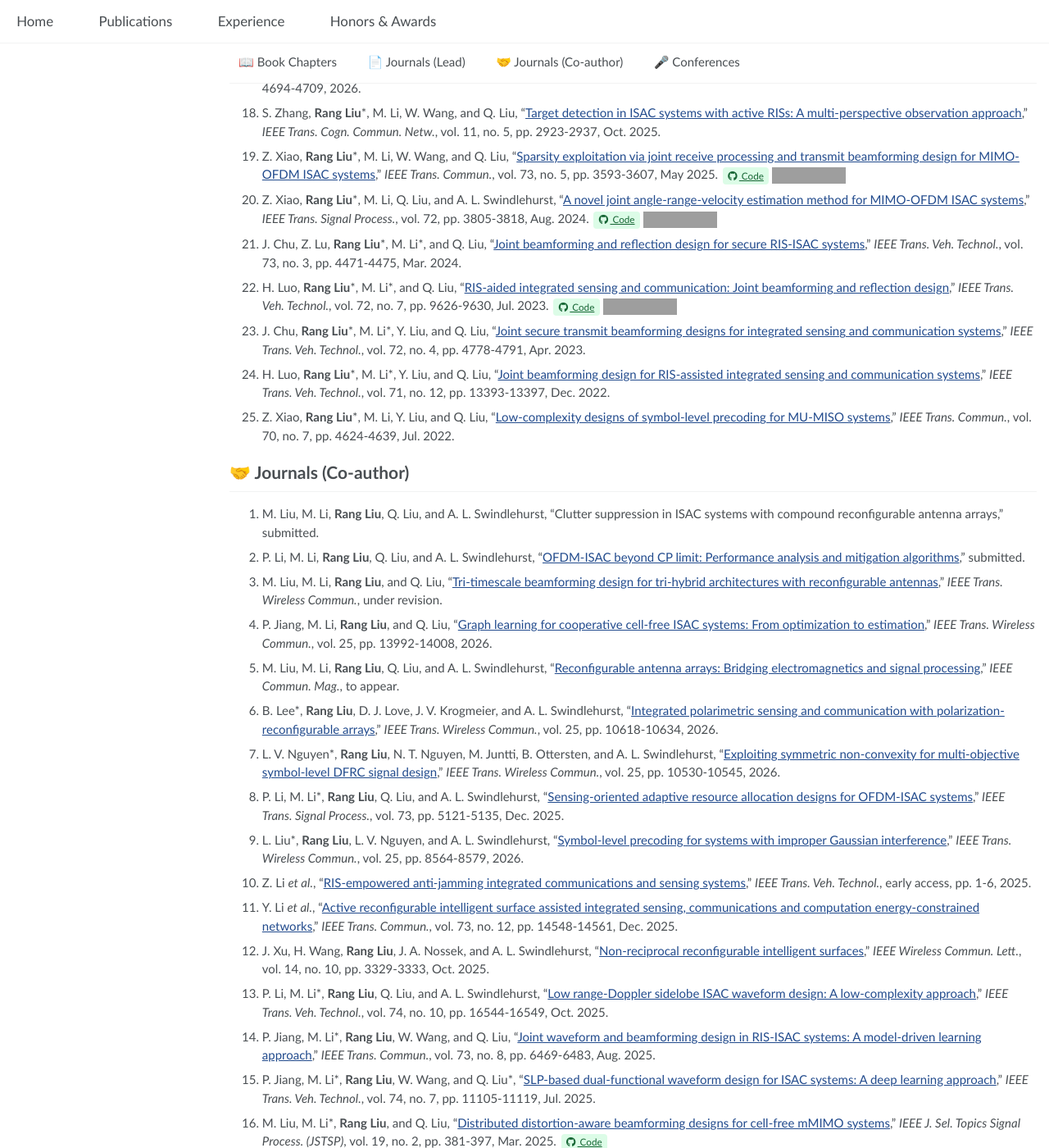
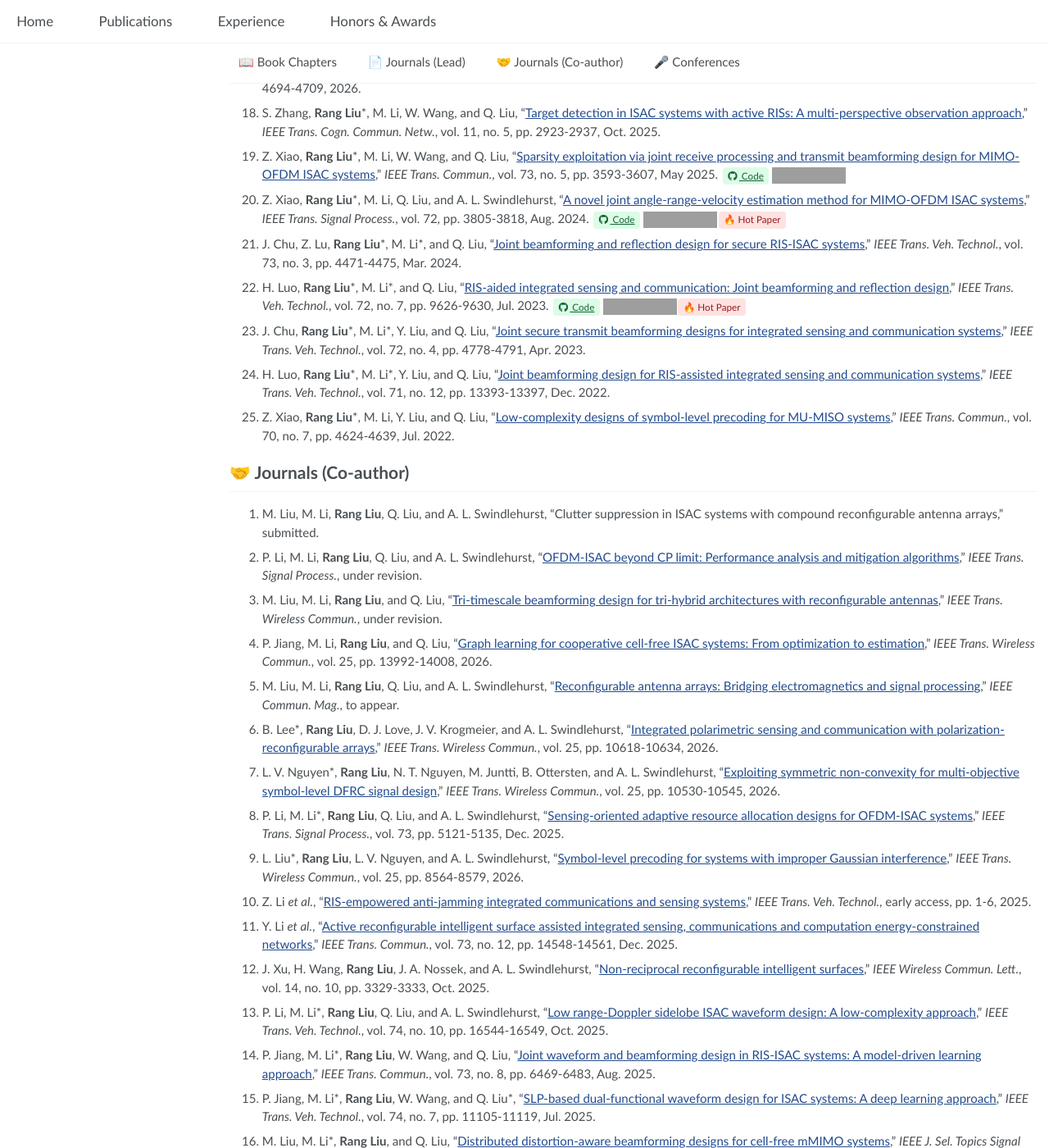
Before and after one commit to RangLiu0706/RangLiu0706.github.io, a Jekyll site: the page built from _pages/publications.md, in a window 1280 px wide and 1400 px high, scrolled down 1201 px. Shown: the whole window at 82% size. Built offline with Jekyll 4.4.1, drawn with Linux system fonts in a browser that asks for light colours; some of the changed text lies outside the part shown; grey boxes are pictures that could not be loaded.

Commit message:
update0516

```diff
--- a/_pages/publications.md
+++ b/_pages/publications.md
@@ -37,7 +37,7 @@
 
 1. **Rang Liu**\*, M. Li, Q. Liu, and A. L. Swindlehurst, "[DOA estimation-oriented joint array partitioning and beamforming designs for ISAC systems](https://ieeexplore.ieee.org/document/10810291)," *IEEE Trans. Wireless Commun.*, vol. 24, no. 3, pp. 2052-2066, Mar. 2025.
 
-1. **Rang Liu**, M. Li\*, Q. Liu, and A. L. Swindlehurst, "[SNR/CRB-constrained joint beamforming and reflection designs for RIS-ISAC systems](https://ieeexplore.ieee.org/document/10364735)," *IEEE Trans. Wireless Commun.*, vol. 23, no. 7, pp. 7456-7470, Jul. 2024. <a href="https://github.com/RangLiu0706/SNR-CRB-constrained-beamforming-for-RIS-ISAC" class="pub-badge pub-code"><i class="fab fa-github"></i> Code</a> <img src="https://img.shields.io/github/stars/RangLiu0706/SNR-CRB-constrained-beamforming-for-RIS-ISAC?style=social&label=" alt="stars"> <span class="pub-badge pub-highly-cited">🏆 Highly Cited</span>
+1. **Rang Liu**, M. Li\*, Q. Liu, and A. L. Swindlehurst, "[SNR/CRB-constrained joint beamforming and reflection designs for RIS-ISAC systems](https://ieeexplore.ieee.org/document/10364735)," *IEEE Trans. Wireless Commun.*, vol. 23, no. 7, pp. 7456-7470, Jul. 2024. <a href="https://github.com/RangLiu0706/SNR-CRB-constrained-beamforming-for-RIS-ISAC" class="pub-badge pub-code"><i class="fab fa-github"></i> Code</a> <img src="https://img.shields.io/github/stars/RangLiu0706/SNR-CRB-constrained-beamforming-for-RIS-ISAC?style=social&label=" alt="stars"> <span class="pub-badge pub-highly-cited">🏆 Highly Cited</span><span class="pub-badge pub-hot">🔥 Hot Paper</span>
 
 1. **Rang Liu**, M. Li\*, H. Luo, Q. Liu, and A. L. Swindlehurst, "[Integrated sensing and communication with reconfigurable intelligent surfaces: Opportunities, applications, and future directions](https://ieeexplore.ieee.org/document/10077119/)," *IEEE Wireless Commun.*, vol. 30, no. 1, pp. 50-57, Feb. 2023.  <a href="https://github.com/RangLiu0706/RIS_ISAC_magazine" class="pub-badge pub-code"><i class="fab fa-github"></i> Code</a> <img src="https://img.shields.io/github/stars/RangLiu0706/RIS_ISAC_magazine?style=social&label=" alt="stars"> <span class="pub-badge pub-highly-cited">🏆 Highly Cited</span> <span class="pub-badge pub-hot">🔥 Hot Paper</span>
 
@@ -70,11 +70,11 @@
 
 1. Z. Xiao, **Rang Liu**\*, M. Li, W. Wang, and Q. Liu, "[Sparsity exploitation via joint receive processing and transmit beamforming design for MIMO-OFDM ISAC systems](https://ieeexplore.ieee.org/document/10736664)," *IEEE Trans. Commun.*, vol. 73, no. 5, pp. 3593-3607, May 2025. <a href="https://github.com/RangLiu0706/Sparsity-Exploitation-MIMO-OFDM-ISAC" class="pub-badge pub-code"><i class="fab fa-github"></i> Code</a> <img src="https://img.shields.io/github/stars/RangLiu0706/Sparsity-Exploitation-MIMO-OFDM-ISAC?style=social&label=" alt="stars">
 
-1. Z. Xiao, **Rang Liu**\*, M. Li, Q. Liu, and A. L. Swindlehurst, "[A novel joint angle-range-velocity estimation method for MIMO-OFDM ISAC systems](https://ieeexplore.ieee.org/document/10634583)," *IEEE Trans. Signal Process.*, vol. 72, pp. 3805-3818, Aug. 2024. <a href="https://github.com/RangLiu0706/Parameter-Estimation-MIMO-OFDM-ISAC" class="pub-badge pub-code"><i class="fab fa-github"></i> Code</a> <img src="https://img.shields.io/github/stars/RangLiu0706/Parameter-Estimation-MIMO-OFDM-ISAC?style=social&label=" alt="stars">
+1. Z. Xiao, **Rang Liu**\*, M. Li, Q. Liu, and A. L. Swindlehurst, "[A novel joint angle-range-velocity estimation method for MIMO-OFDM ISAC systems](https://ieeexplore.ieee.org/document/10634583)," *IEEE Trans. Signal Process.*, vol. 72, pp. 3805-3818, Aug. 2024. <a href="https://github.com/RangLiu0706/Parameter-Estimation-MIMO-OFDM-ISAC" class="pub-badge pub-code"><i class="fab fa-github"></i> Code</a> <img src="https://img.shields.io/github/stars/RangLiu0706/Parameter-Estimation-MIMO-OFDM-ISAC?style=social&label=" alt="stars"><span class="pub-badge pub-hot">🔥 Hot Paper</span>
 
 1. J. Chu, Z. Lu, **Rang Liu**\*, M. Li\*, and Q. Liu, "[Joint beamforming and reflection design for secure RIS-ISAC systems](https://ieeexplore.ieee.org/document/10298597)," *IEEE Trans. Veh. Technol.*, vol. 73, no. 3, pp. 4471-4475, Mar. 2024.
 
-1. H. Luo, **Rang Liu**\*, M. Li\*, and Q. Liu, "[RIS-aided integrated sensing and communication: Joint beamforming and reflection design](https://ieeexplore.ieee.org/document/10052711/)," *IEEE Trans. Veh. Technol.*, vol. 72, no. 7, pp. 9626-9630, Jul. 2023. <a href="https://github.com/RangLiu0706/RIS-ISAC-Beamforming" class="pub-badge pub-code"><i class="fab fa-github"></i> Code</a> <img src="https://img.shields.io/github/stars/RangLiu0706/RIS-ISAC-Beamforming?style=social&label=" alt="stars">
+1. H. Luo, **Rang Liu**\*, M. Li\*, and Q. Liu, "[RIS-aided integrated sensing and communication: Joint beamforming and reflection design](https://ieeexplore.ieee.org/document/10052711/)," *IEEE Trans. Veh. Technol.*, vol. 72, no. 7, pp. 9626-9630, Jul. 2023. <a href="https://github.com/RangLiu0706/RIS-ISAC-Beamforming" class="pub-badge pub-code"><i class="fab fa-github"></i> Code</a> <img src="https://img.shields.io/github/stars/RangLiu0706/RIS-ISAC-Beamforming?style=social&label=" alt="stars"><span class="pub-badge pub-hot">🔥 Hot Paper</span>
 
 1. J. Chu, **Rang Liu**\*, M. Li\*, Y. Liu, and Q. Liu, "[Joint secure transmit beamforming designs for integrated sensing and communication systems](https://ieeexplore.ieee.org/document/9968163)," *IEEE Trans. Veh. Technol.*, vol. 72, no. 4, pp. 4778-4791, Apr. 2023.
 
@@ -86,14 +86,14 @@
 # 🤝 Journals (Co-author)  {#journal-coauthor}
 1. M. Liu, M. Li, **Rang Liu**, Q. Liu, and A. L. Swindlehurst, "Clutter suppression in ISAC systems with compound reconfigurable antenna arrays," submitted.
 
-1. P. Li, M. Li, **Rang Liu**, Q. Liu, and A. L. Swindlehurst, "[OFDM-ISAC beyond CP limit: Performance analysis and mitigation algorithms](https://arxiv.org/abs/2511.17878)," submitted.
+1. P. Li, M. Li, **Rang Liu**, Q. Liu, and A. L. Swindlehurst, "[OFDM-ISAC beyond CP limit: Performance analysis and mitigation algorithms](https://arxiv.org/abs/2511.17878)," *IEEE Trans. Signal Process.*, under revision.
 
 27. M. Liu, M. Li, **Rang Liu**, and Q. Liu, "[Tri-timescale beamforming design for tri-hybrid architectures with reconfigurable antennas](https://arxiv.org/abs/2503.03620)," *IEEE Trans. Wireless Commun.*, under revision.
 
 31. P. Jiang, M. Li, **Rang Liu**, and Q. Liu, "[Graph learning for cooperative cell-free ISAC systems: From optimization to estimation](https://ieeexplore.ieee.org/document/11449475/)," *IEEE Trans. Wireless Commun.*, vol. 25, pp. 13992-14008, 2026.
 
 
-33. M. Liu, M. Li, **Rang Liu**, Q. Liu, and A. L. Swindlehurst, "[Reconfigurable antenna arrays: Bridging electromagnetics and signal processing](https://arxiv.org/abs/2510.17113)," *IEEE Commun. Mag.*, to appear.
+33. M. Liu, M. Li, **Rang Liu**, Q. Liu, and A. L. Swindlehurst, "[Reconfigurable antenna arrays: Bridging electromagnetics and signal processing](https://ieeexplore.ieee.org/document/11480925)," *IEEE Commun. Mag.*, to appear.
 
 30. B. Lee\*, **Rang Liu**, D. J. Love, J. V. Krogmeier, and A. L. Swindlehurst, "[Integrated polarimetric sensing and communication with polarization-reconfigurable arrays](https://ieeexplore.ieee.org/document/11358846/)," *IEEE Trans. Wireless Commun.*, vol. 25, pp. 10618-10634, 2026.
 
@@ -123,7 +123,7 @@
 
 18. M. Liu, M. Li\*, **Rang Liu**, and Q. Liu, "[Dynamic hybrid beamforming designs for ELAA near-field communications](https://ieeexplore.ieee.org/document/10845800)," *IEEE J. Sel. Areas Commun. (JSAC)*, vol. 43, no. 3, pp. 644-658, Mar. 2025.
 
-17. P. Li, M. Li\*, **Rang Liu**, Q. Liu, and A. L. Swindlehurst, "[MIMO-OFDM ISAC waveform design for range-Doppler sidelobe suppression](https://ieeexplore.ieee.org/document/10771629/)," *IEEE Trans. Wireless Commun.*, vol. 24, no. 2, pp. 1001-1015, Feb. 2025. <a href="https://github.com/RangLiu0706/MIMO-OFDM-ISAC-Waveform-Sidelobe-Suppression" class="pub-badge pub-code"><i class="fab fa-github"></i> Code</a> <img src="https://img.shields.io/github/stars/RangLiu0706/MIMO-OFDM-ISAC-Waveform-Sidelobe-Suppression?style=social&label=" alt="stars"> <span class="pub-badge pub-highly-cited">🏆 Highly Cited</span>
+17. P. Li, M. Li\*, **Rang Liu**, Q. Liu, and A. L. Swindlehurst, "[MIMO-OFDM ISAC waveform design for range-Doppler sidelobe suppression](https://ieeexplore.ieee.org/document/10771629/)," *IEEE Trans. Wireless Commun.*, vol. 24, no. 2, pp. 1001-1015, Feb. 2025. <a href="https://github.com/RangLiu0706/MIMO-OFDM-ISAC-Waveform-Sidelobe-Suppression" class="pub-badge pub-code"><i class="fab fa-github"></i> Code</a> <img src="https://img.shields.io/github/stars/RangLiu0706/MIMO-OFDM-ISAC-Waveform-Sidelobe-Suppression?style=social&label=" alt="stars"> <span class="pub-badge pub-highly-cited">🏆 Highly Cited</span><span class="pub-badge pub-hot">🔥 Hot Paper</span>
 
 16. S. Zhang, Z. Xiao, **Rang Liu**, M. Li\*, W. Wang, and Q. Liu, "[Multipath exploitation for fluctuating target detection in RIS-assisted ISAC systems](https://ieeexplore.ieee.org/document/10564104)," *IEEE Wireless Commun. Lett.*, vol. 13, no. 9, pp. 2392-2396, Sep. 2024.
 
@@ -135,7 +135,7 @@
 
 11. Q. Liu, Y. Zhu, M. Li\*, **Rang Liu**, Y. Liu, and Z. Lu,  "[DRL-based secrecy rate optimization for RIS-assisted secure ISAC systems](https://ieeexplore.ieee.org/document/10193812/)," *IEEE Trans. Veh. Technol.*, vol. 72, no. 2, pp. 16871-16875, Dec. 2023.
 
-10. Q. Zhu, M. Li\*, **Rang Liu**, and Q. Liu\*, "[Joint transceiver beamforming and reflecting design for active RIS-aided ISAC systems](https://ieeexplore.ieee.org/document/10054402/)," *IEEE Trans. Veh. Technol.*, vol. 72, no. 7, pp. 9636-9640, Jul. 2023. <a href="https://github.com/RangLiu0706/Active-RIS-ISAC-detection" class="pub-badge pub-code"><i class="fab fa-github"></i> Code</a> <img src="https://img.shields.io/github/stars/RangLiu0706/Active-RIS-ISAC-detection?style=social&label=" alt="stars"> <span class="pub-badge pub-highly-cited">🏆 Highly Cited</span>
+10. Q. Zhu, M. Li\*, **Rang Liu**, and Q. Liu\*, "[Joint transceiver beamforming and reflecting design for active RIS-aided ISAC systems](https://ieeexplore.ieee.org/document/10054402/)," *IEEE Trans. Veh. Technol.*, vol. 72, no. 7, pp. 9636-9640, Jul. 2023. <a href="https://github.com/RangLiu0706/Active-RIS-ISAC-detection" class="pub-badge pub-code"><i class="fab fa-github"></i> Code</a> <img src="https://img.shields.io/github/stars/RangLiu0706/Active-RIS-ISAC-detection?style=social&label=" alt="stars"> <span class="pub-badge pub-highly-cited">🏆 Highly Cited</span><span class="pub-badge pub-hot">🔥 Hot Paper</span>
 
 9. S. Liu, **Rang Liu**, M. Li\*, Y. Liu, and Q. Liu\*, "[Joint BS-RIS-user association and beamforming design for RIS-assisted cellular networks](https://ieeexplore.ieee.org/document/9996967)," *IEEE Trans. Veh. Technol.*, vol. 72, no. 5, pp. 6113-6128, May 2023.
 
```
Also changed, not shown: _pages/experience.md (+1 -1 lines).
